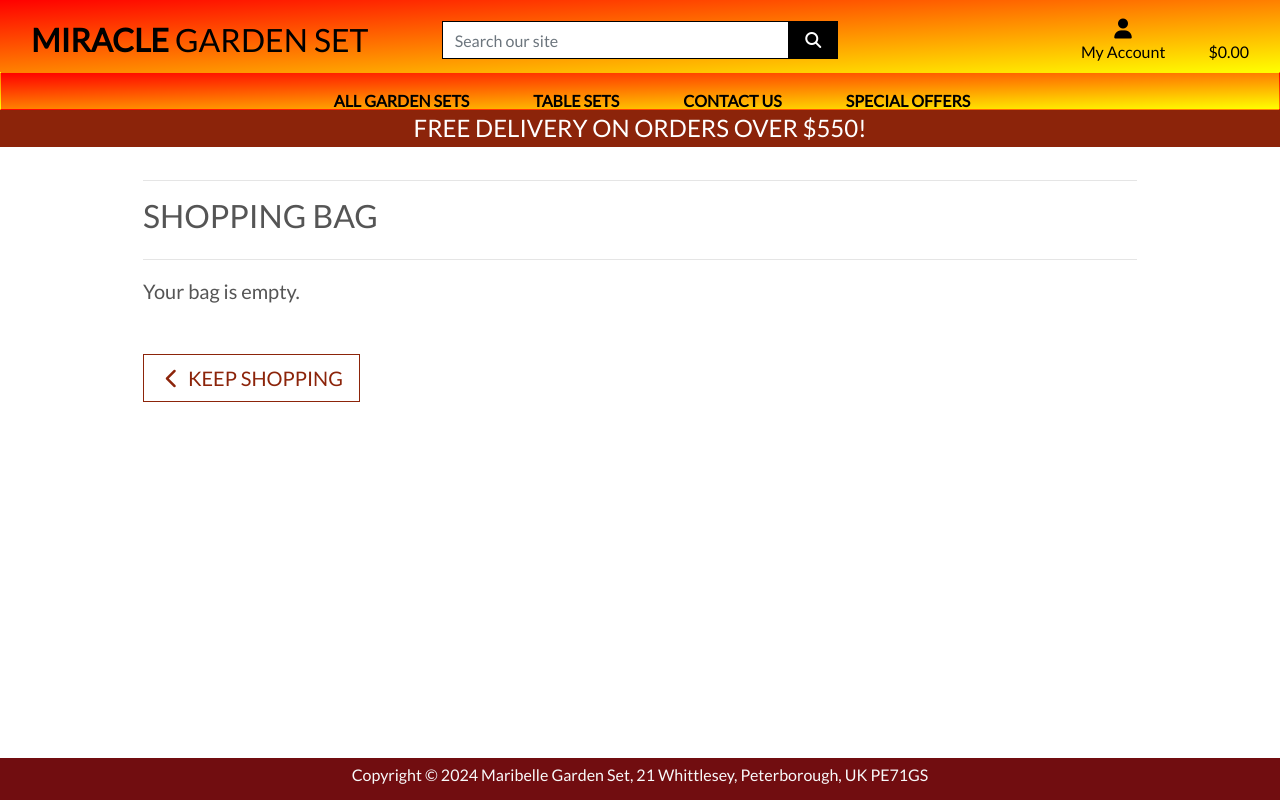
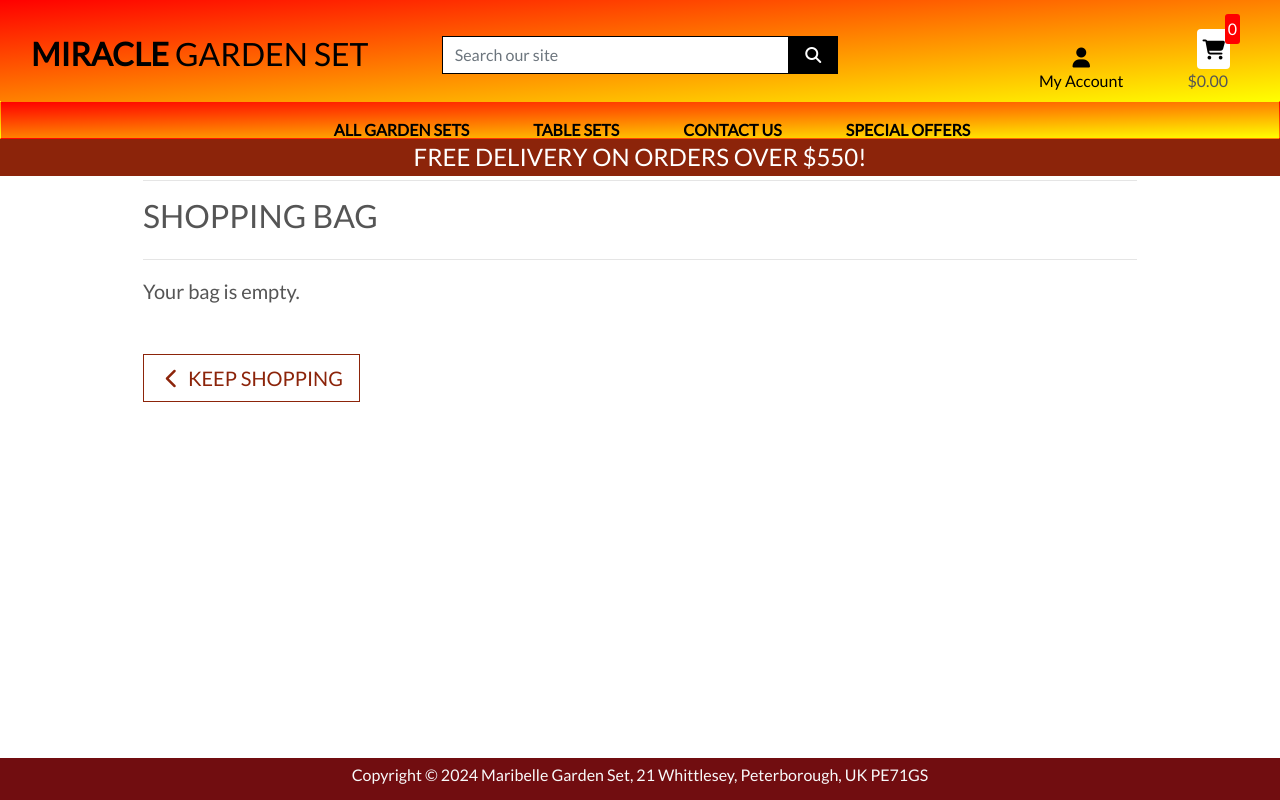
Before and after one commit to Maribel-88/Miracle_garden_set, a Django app: page /cart/ in a window 1280 px wide. Run offline with Django 3.2, Linux system fonts and the light colour scheme; some libraries are stand-ins or nearby versions.

Commit message:
Added total quantity in shopping cart icon

```diff
--- a/static/css/base.css
+++ b/static/css/base.css
@@ -146,6 +146,30 @@ a.category-badge > span.badge:hover {
     margin-top: 0px;
 }
 
+
+.cartIcon {
+    position: relative;
+    background-color: #fff;
+    color: black;
+    font-size: 20px;
+    padding: 5px;
+    border-radius: 4px;
+    margin-top: 5px;
+    margin-right: 20px;
+
+}
+
+.cartAmount {
+    position:absolute;
+    top: -15px;
+    right: -10px;
+    font-size: 16px;
+    background-color: red;
+    color: white;
+    padding: 3px;
+    border-radius: 3px;
+}
+
 /* -------------------------------- Media Queries */
 
 /* Slightly larger container on xl screens */
--- a/templates/base.html
+++ b/templates/base.html
@@ -80,6 +80,14 @@
                     </li>
                     <li class="list-inline-item">
                         <a class="{% if grand_total %}text-info font-weight-bold{% else %}text-black{% endif %} nav-link" href="{% url 'view_cart' %}">
+                            <div id="cartPadding" class="col d-flex justify-content-end">
+                                <a href="{% url 'view_cart' %}" >
+                                  <div class="cartIcon ">
+                                    <i class="fa-solid fa-cart-shopping"></i>
+                                    <div id="cartAmount" class="cartAmount">{{ gardenset_count }}</div>
+                                  </div>
+                                </a>
+                              </div>
                             <div class="text-center">
                                 <p class="my-0">
                                     {% if grand_total %}
```
